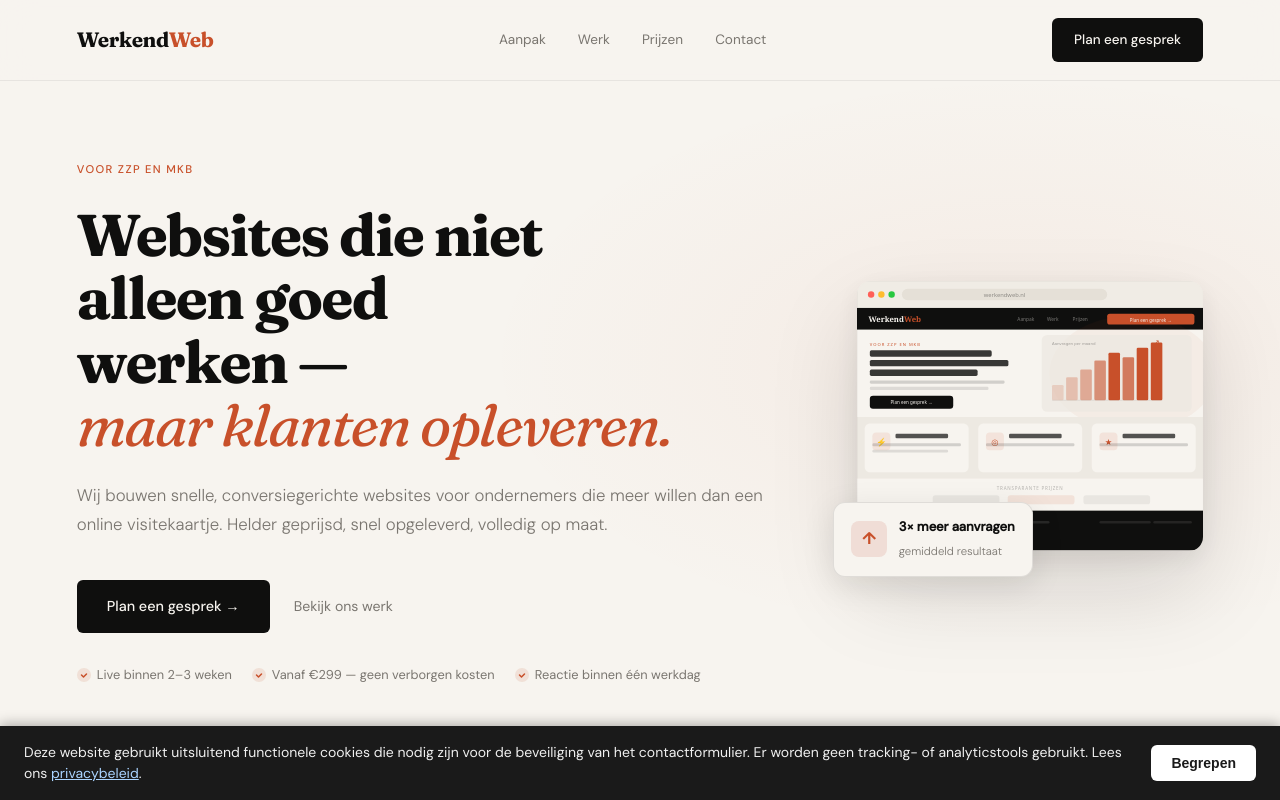
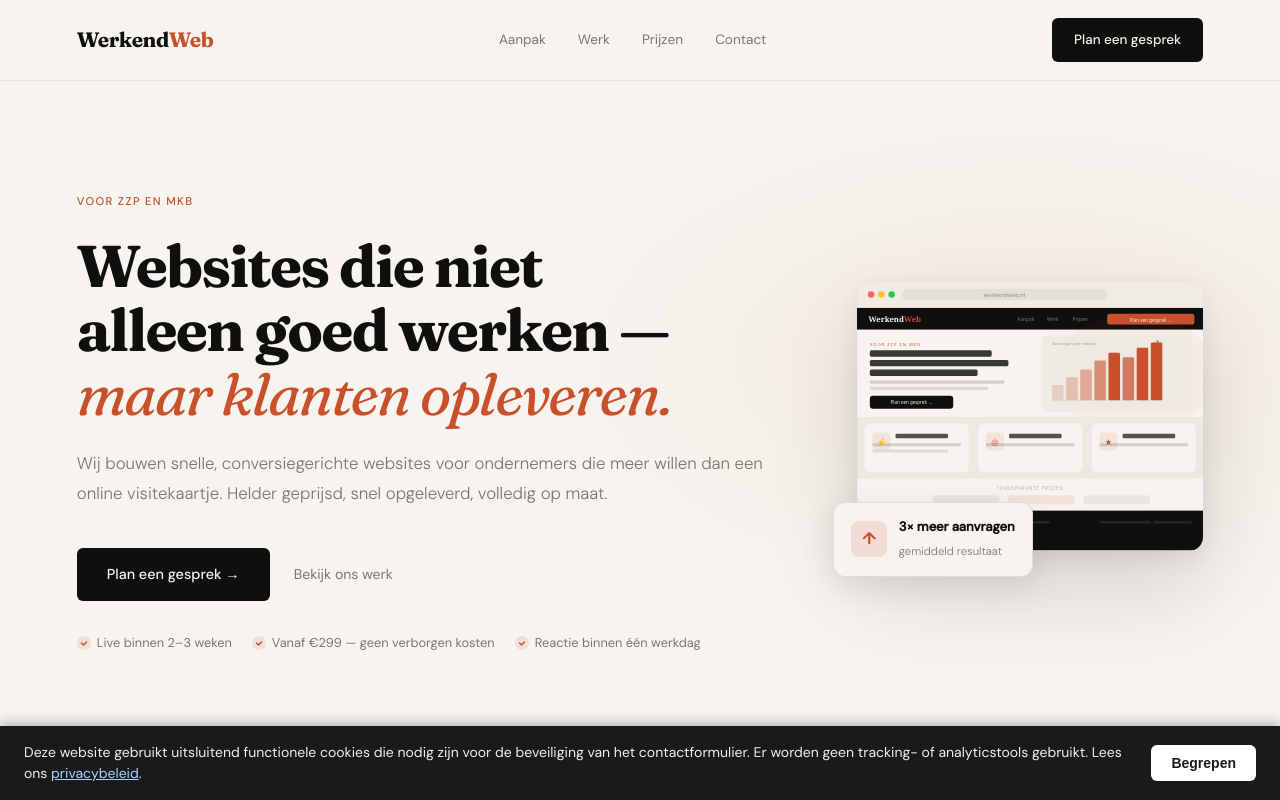
Before and after one commit to Abbout12/Werkendweb-site, a website: page public/index.html in a window 1280 px wide. Shown: the top 800 px of the page. Drawn offline with Linux system fonts and the light colour scheme.

Commit message:
12 ch veranderd naar 15ch

```diff
--- a/public/styles.css
+++ b/public/styles.css
@@ -310,7 +310,7 @@
   line-height: 1.08;
   letter-spacing: -0.03em;
   margin-bottom: 24px;
-  max-width: 12ch;
+  max-width: 15ch;
 }
 .hero h1 em { font-style: italic;
   color: var(--accent);
```
